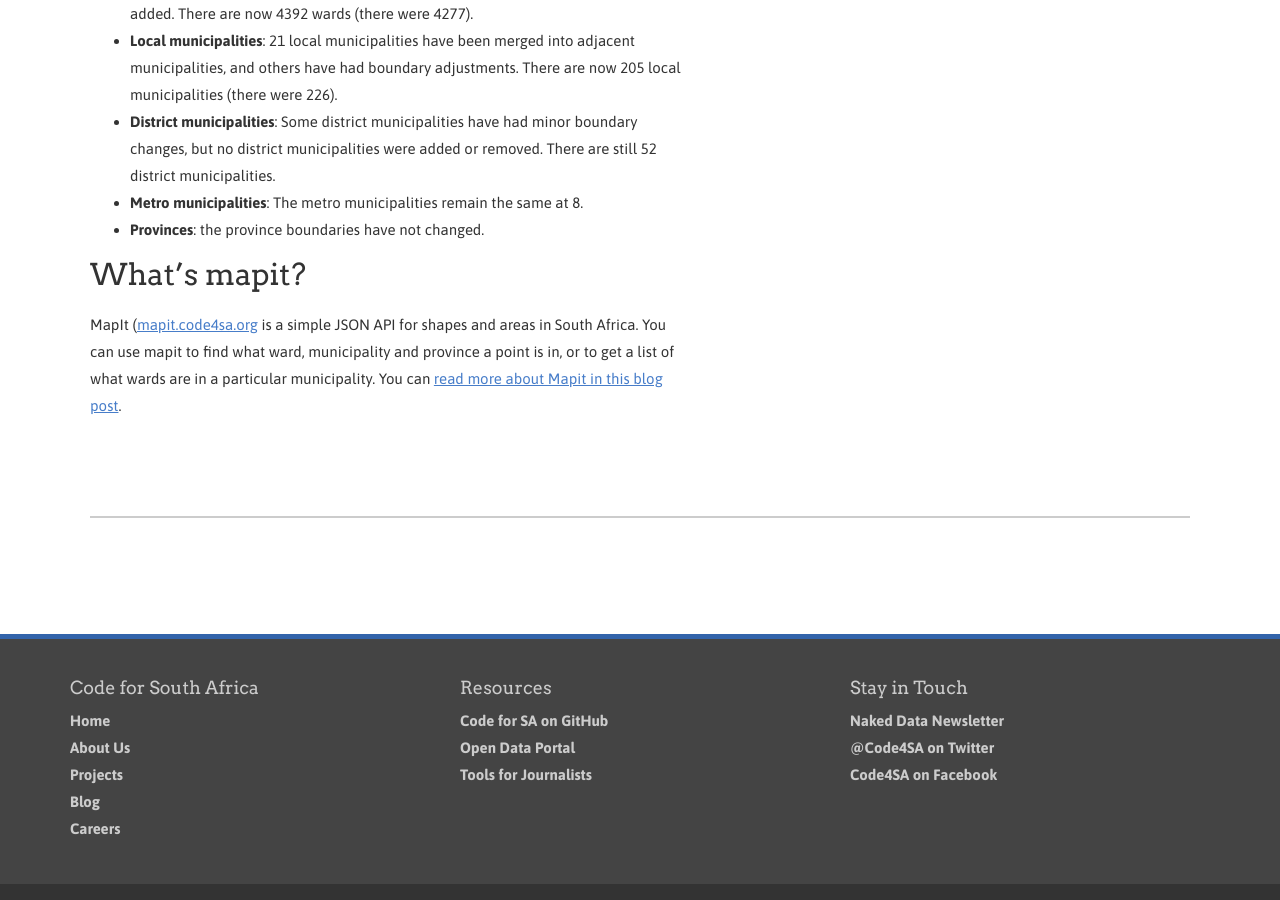
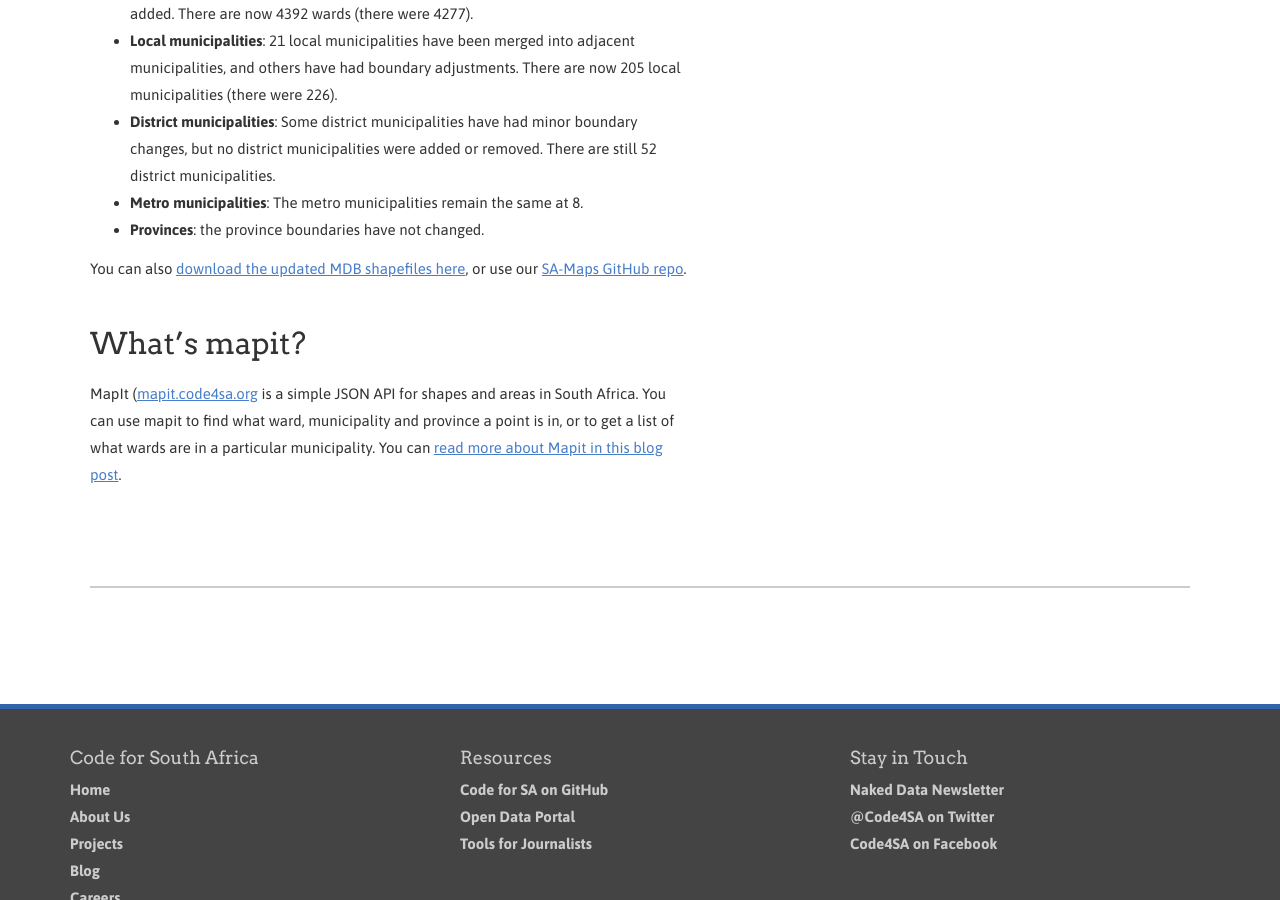
Before and after one commit to Code4SA/old-code4sa.github.io, a Jekyll site: the page built from _posts/2016-07-11-2016-boundaries-mapit.md, in a window 1280 px wide and 900 px high, scrolled down 1130 px. Built offline with Jekyll 4.4.1, drawn with Linux system fonts in a browser that asks for light colours; comment, search, counter and statistics services are not loaded.

Commit message:
Link to download

```diff
--- a/_posts/2016-07-11-2016-boundaries-mapit.md
+++ b/_posts/2016-07-11-2016-boundaries-mapit.md
@@ -25,6 +25,8 @@ If you're using mapit, please [Tweet @Code4SA](https://twitter.com/@Code4SA) and
 * **Metro municipalities**: The metro municipalities remain the same at 8.
 * **Provinces**: the province boundaries have not changed.
 
+You can also [download the updated MDB shapefiles here](https://drive.google.com/open?id=0Byo7dStSYqvPMUxGamdXLWxTNWc), or use our [SA-Maps GitHub repo](https://github.com/Code4SA/SA-Maps).
+
 ## What's mapit?
 
 MapIt ([mapit.code4sa.org](https://mapit.code4sa.org) is a simple JSON API for shapes and areas in South Africa. You can use mapit to find what ward, municipality and province a point is in, or to get a list of what wards are in a particular municipality. You can [read more about Mapit in this blog post](2015/07/25/mapit.html).
```
